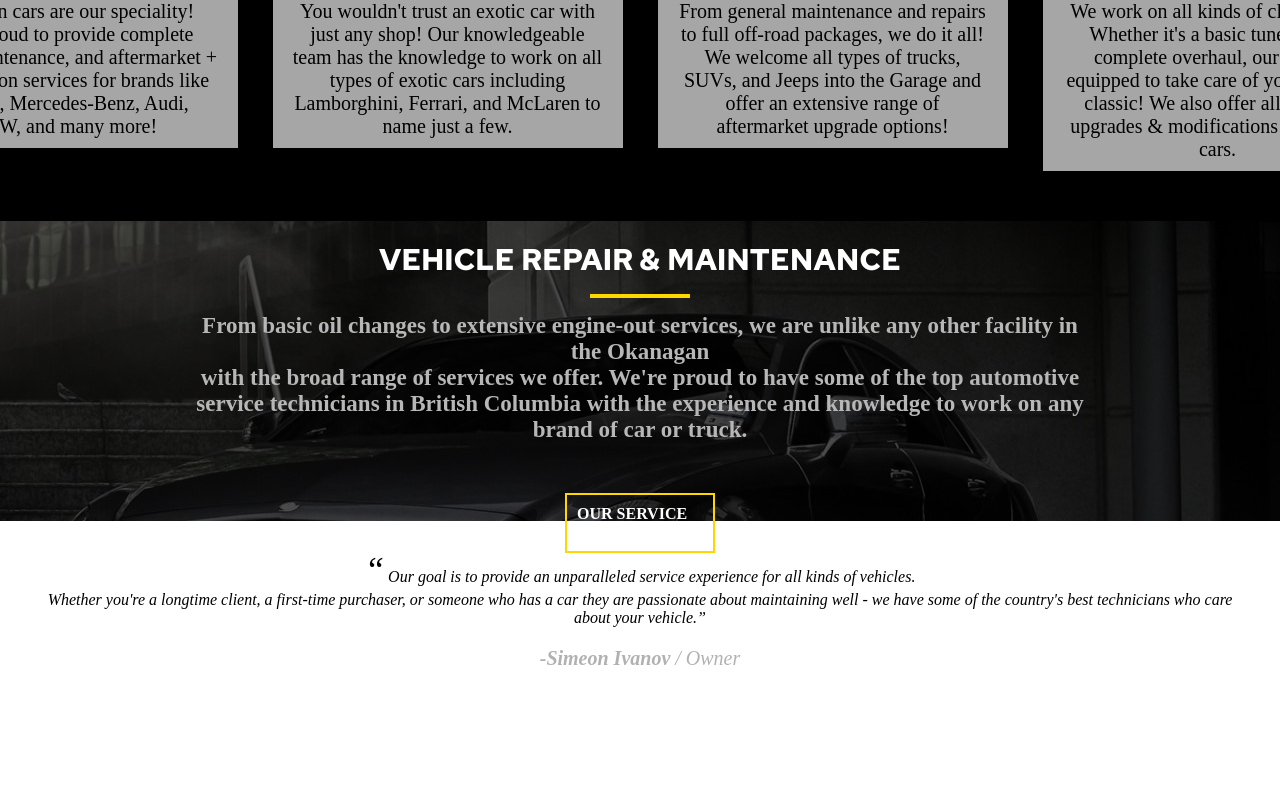
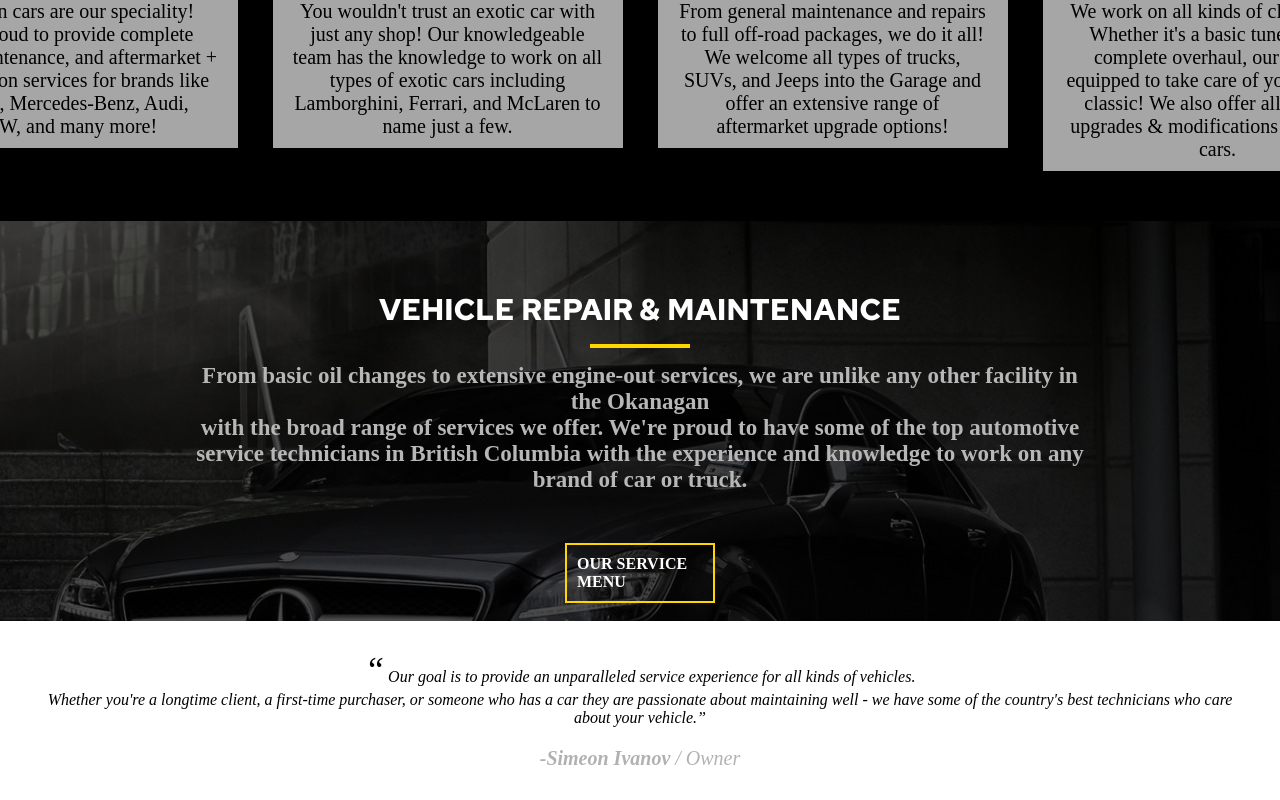
Before and after one commit to Benalgins/Dr-repair, a React (Vite) app: page / in a window 1280 px wide. Shown: the part 1856-2656 px from the top of the page. Before the commit the page ends 2556 px from the top, so only its background shows below. Built offline with nearby package versions, Linux system fonts and the light colour scheme; a web font is replaced by a local one.

Commit message:
Update service-menu.css

```diff
--- a/public/Styles/service-menu.css
+++ b/public/Styles/service-menu.css
@@ -1,7 +1,7 @@
 .service-menu {
 	position: relative;
 	width: 100%;
-	height: 300px;
+	height: 400px;
 	display: flex;
 	flex-direction: column;
 	justify-content: center;
```
